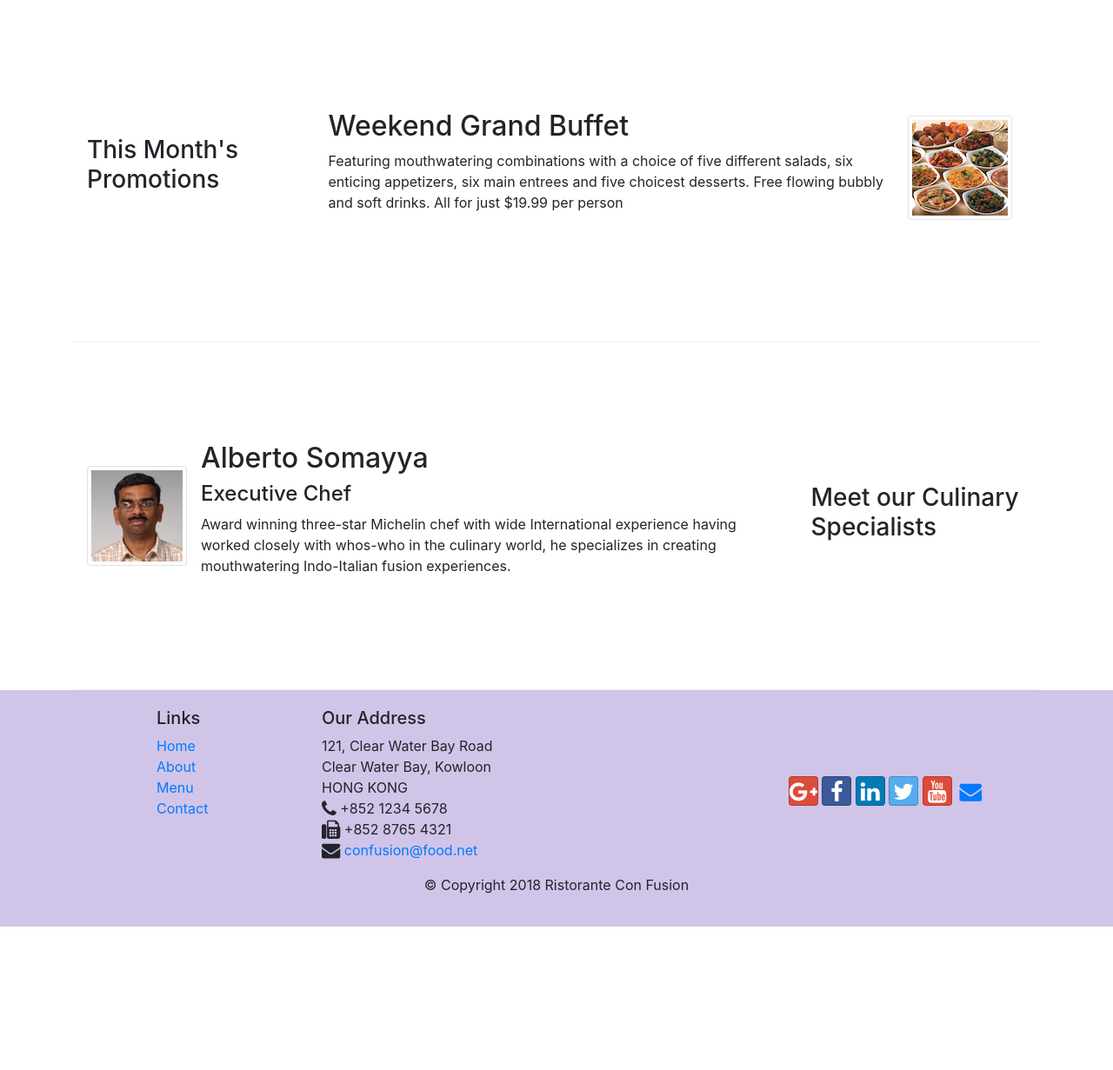
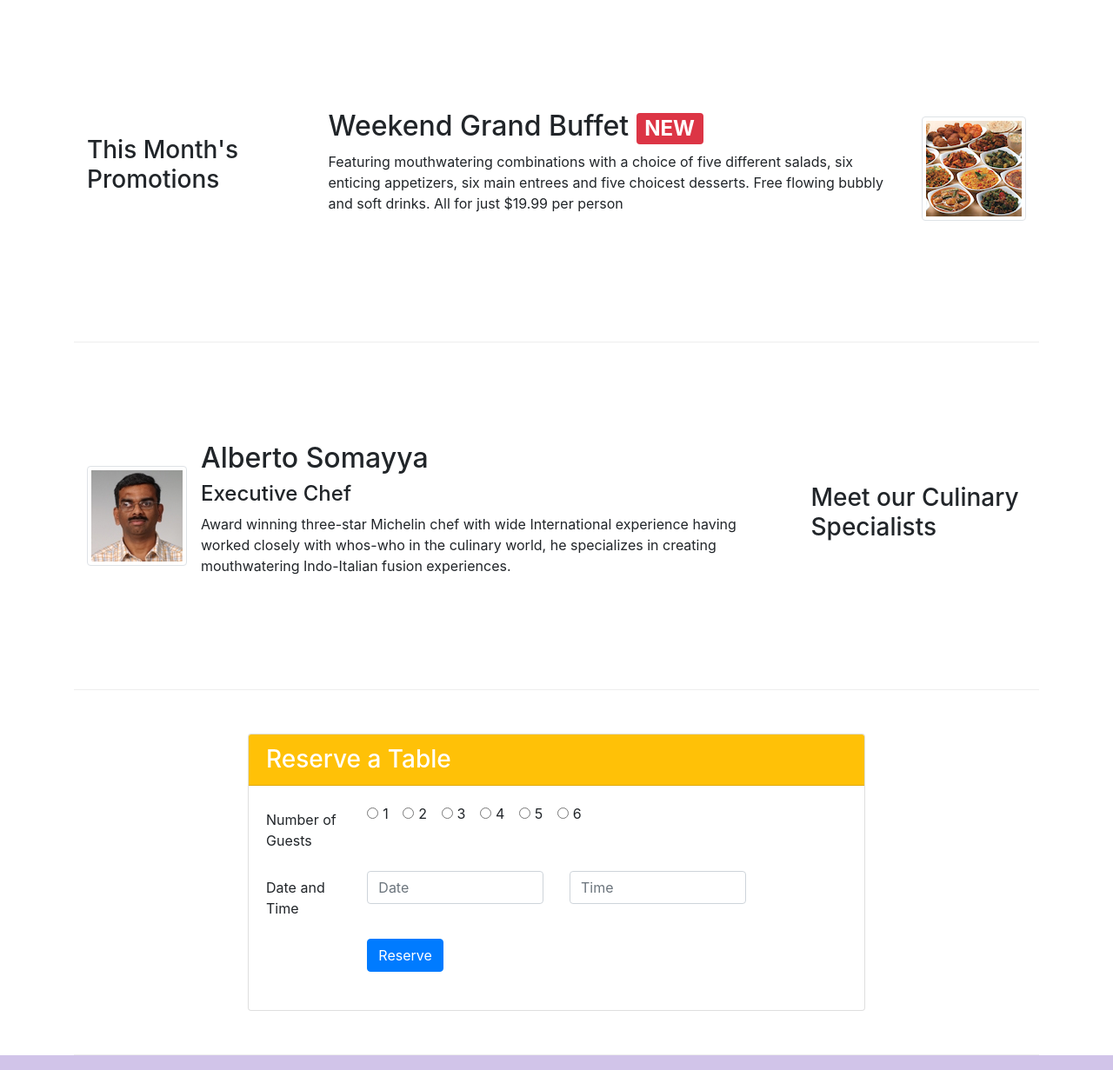
Before and after one commit to shubhangim712/Full_Stack_Development_Coursera, a website: page Bootstrap4/conFusion/index.html in a window 1280 px wide. Shown: the part 740-1971 px from the top of the page at 87% size. Before the commit the page ends 1806 px from the top, so only its background shows below. Drawn offline with nearby package versions, Linux system fonts and the light colour scheme.

Commit message:
Bootstrap Week3 Nav-Tabs

```diff
--- a/Bootstrap4/conFusion/css/styles.css
+++ b/Bootstrap4/conFusion/css/styles.css
@@ -37,3 +37,10 @@ body {
 .navbar-dark {
     background-color: #512DA8;
 }
+
+.tab-content {
+    border-bottom: 1px solid #ddd;
+    border-right: 1px solid #ddd;
+    border-left: 1px solid #ddd;
+    padding: 10px;
+}
--- a/Bootstrap4/conFusion/index.html
+++ b/Bootstrap4/conFusion/index.html
@@ -35,13 +35,16 @@
     </nav>
     <header class = "jumbotron">
         <div class = "container">
-            <div class = "row row-header">
+            <div class = "row row-header align-items-center">
                 <div class = "col-12 col-sm-6">
                     <h1>Ristorante con Fusion</h1>
                     <p>We take inspiration from the World's best cuisines, and create a unique fusion experience. Our lipsmacking creations will tickle your culinary senses!</p>
                 </div>
-                <div class = "col-12 col-sm align-self-center">
+                <div class = "col-12 col-sm-3 align-self-center">
                     <img src="img/logo.png" class="img-fluid">
+                </div>
+                <div class="col-12 col-sm">
+                    <a type="button" href="#reservation" class="btn btn-sm btn-warning btn-block">Reserve Table</a>
                 </div>
             </div>
         </div>
@@ -57,7 +60,7 @@
                     <img src="img/uthappizza.png" alt="uthapizza" class="d-flex mr-3 img-thumbnail align-self-center">
                     <div class="media-body">
                         <h2 class="mt-0">Uthappizza <span class="badge badge-danger">HOT</span> <span class="badge badge-pill badge-secondary">$4.99</span></h2>
-                        <p>A unique combination of Indian Uthappam (pancake) and Italian pizza, topped with Cerignola olives, ripe vine cherry tomatoes, Vidalia onion, Guntur chillies and Buffalo Paneer.</p>
+                        <p class="d-none d-sm-block">A unique combination of Indian Uthappam (pancake) and Italian pizza, topped with Cerignola olives, ripe vine cherry tomatoes, Vidalia onion, Guntur chillies and Buffalo Paneer.</p>
                     </div>
                 </div>
             </div>
@@ -70,11 +73,11 @@
             </div>
             <div class = "col col-sm col-md">
                 <div class="media">
-                    <img src="img/buffet.png" alt="buffet" class="d-flex mr-3 img-thumbnail align-self-center order-sm-last">
-                    <div class="media-body order-sm-first">
-                        <h2 class="mt-0">Weekend Grand Buffet</h2>
-                        <p>Featuring mouthwatering combinations with a choice of five different salads, six enticing appetizers, six main entrees and five choicest desserts. Free flowing bubbly and soft drinks. All for just $19.99 per person </p>
+                    <div class="media-body">
+                        <h2 class="mt-0">Weekend Grand Buffet <span class="badge badge-danger">NEW</span></h2>
+                        <p class="d-none d-sm-block">Featuring mouthwatering combinations with a choice of five different salads, six enticing appetizers, six main entrees and five choicest desserts. Free flowing bubbly and soft drinks. All for just $19.99 per person </p>
                     </div>
+                    <img src="img/buffet.png" alt="buffet" class="d-flex ml-3 img-thumbnail align-self-center">
                 </div>
             </div>
         </div>
@@ -89,8 +92,64 @@
                     <div class="media-body">
                         <h2 class="mt-0">Alberto Somayya</h2>
                         <h4>Executive Chef</h4>
-                        <p>Award winning three-star Michelin chef with wide International experience having worked closely with whos-who in the culinary world, he specializes in creating mouthwatering Indo-Italian fusion experiences. </p>
+                        <p class="d-none d-sm-block">Award winning three-star Michelin chef with wide International experience having worked closely with whos-who in the culinary world, he specializes in creating mouthwatering Indo-Italian fusion experiences. </p>
                     </div>
+                </div>
+            </div>
+        </div>
+        <div class="row row-content justify-content-center" id="reservation">
+            <div class="col-md-8">
+                <div class="card">
+                    <h3 class="card-header bg-warning text-white">Reserve a Table</h3>
+                    <div class="card-body">
+                        <form>
+                            <div class="form-group row mt-auto">
+                                <label for="NumberOfGuests" class="col-md-2 col-form-label">Number of Guests</label>
+                                <div class="col-md-10">
+                                    <div class="form-check form-check-inline">
+                                        <input class="form-check-input" type="radio" name="NumberOfGuests" id="Guest1" value="1">
+                                        <label class="form-check-label" for="Guest1">1</label>
+                                    </div>
+                                    <div class="form-check form-check-inline">
+                                        <input class="form-check-input" type="radio" name="NumberOfGuests" id="Guest2" value="2">
+                                        <label class="form-check-label" for="Guest2">2</label>
+                                    </div>
+                                    <div class="form-check form-check-inline">
+                                        <input class="form-check-input" type="radio" name="NumberOfGuests" id="Guest3" value="3">
+                                        <label class="form-check-label" for="Guest3">3</label>
+                                    </div>
+                                    <div class="form-check form-check-inline">
+                                        <input class="form-check-input" type="radio" name="NumberOfGuests" id="Guest4" value="4">
+                                        <label class="form-check-label" for="Guest4">4</label>
+                                    </div>
+                                    <div class="form-check form-check-inline">
+                                        <input class="form-check-input" type="radio" name="NumberOfGuests" id="Guest5" value="5">
+                                        <label class="form-check-label" for="Guest5">5</label>
+                                    </div>
+                                    <div class="form-check form-check-inline">
+                                        <input class="form-check-input" type="radio" name="NumberOfGuests" id="Guest6" value="6">
+                                        <label class="form-check-label" for="Guest6">6</label>
+                                    </div>
+                                </div>
+                            </div>
+                            <div class="form-group row">
+                                <label for="ReservationDateTime" class="col-md-2 col-form-label">Date and Time</label>
+                                <div class="col-md-4">
+                                    <input type="text" class="form-control" id="ReservationDate" name="ReservationDate" placeholder="Date">
+                                </div>
+                                <div class="col-md-4">
+                                    <input type="text" class="form-control" id="ReservationTime" name="ReservationTime" placeholder="Time">
+                                </div>
+                            </div>
+
+                            <div class="form-group row mb-4">
+                                <div class="col-md-2 offset-md-2">
+                                    <button type="submit" class="btn btn-primary">Reserve</button>
+                                </div>
+                            </div>
+                        </form>
+                    </div>
+
                 </div>
             </div>
         </div>
```
Also changed, not shown: Bootstrap4/conFusion/aboutus.html (+24 -0 lines).
